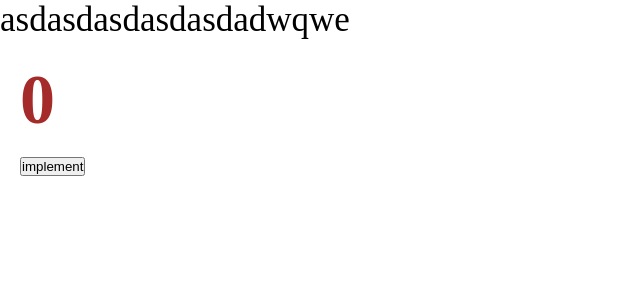
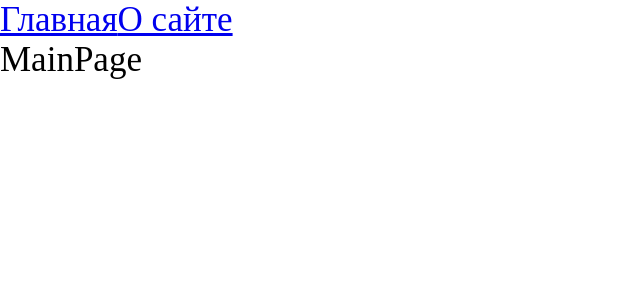
Before and after one commit to BrainWosher/leveling_up_frontend_developer_skill, a React app: page / in a window 1280 px wide. Shown: the top 300 px of the page, without its empty margins (0-640 px from the left). Built offline with nearby package versions, Linux system fonts and the light colour scheme.

Commit message:
Добавил роутинг, Lazy, Suspense

```diff
--- a/package.json
+++ b/package.json
@@ -32,6 +32,7 @@
   },
   "dependencies": {
     "react": "^17.0.2",
-    "react-dom": "^17.0.2"
+    "react-dom": "^17.0.2",
+    "react-router-dom": "^6.2.1"
   }
 }
--- a/src/App.tsx
+++ b/src/App.tsx
@@ -1,12 +1,20 @@
-import React from 'react';
-import { Counter } from './components/Counter';
+import { Link, Route, Routes } from 'react-router-dom';
 import './index.scss';
+import { MainPageAsync } from './pages/MainPage/MainPage.async';
+import { AboutPageAsync } from './pages/AboutPage/AboutPage.async';
+import { Suspense } from 'react';
 
 const App = () => {
   return (
     <div className="app">
-      asdasdasdasdasdadwqwe
-      <Counter />
+      <Link to="/">Главная</Link>
+      <Link to="/about">О сайте</Link>
+      <Suspense fallback={<div> Loading...</div>}>
+        <Routes>
+          <Route path="/about" element={<AboutPageAsync />}></Route>
+          <Route path="/" element={<MainPageAsync />}></Route>
+        </Routes>
+      </Suspense>
     </div>
   );
 };
--- a/src/index.tsx
+++ b/src/index.tsx
@@ -1,4 +1,10 @@
 import { render } from 'react-dom';
+import { BrowserRouter } from 'react-router-dom';
 import App from './App';
 
-render(<App />, document.getElementById('root'));
+render(
+  <BrowserRouter>
+    <App />
+  </BrowserRouter>,
+  document.getElementById('root'),
+);
--- /dev/null
+++ b/src/pages/AboutPage/AboutPage.async.tsx
@@ -0,0 +1,10 @@
+import { lazy } from 'react';
+
+export const AboutPageAsync = lazy(
+  () =>
+    new Promise((resolve) => {
+      //@ts-ignore
+      // сделал для теста, позже уберу
+      setTimeout(() => resolve(import('./AboutPage')), 2000);
+    }),
+);
--- /dev/null
+++ b/src/pages/AboutPage/AboutPage.tsx
@@ -0,0 +1,5 @@
+const AboutPage = () => {
+  return <div>AboutPage</div>;
+};
+
+export default AboutPage;
--- /dev/null
+++ b/src/pages/MainPage/MainPage.async.tsx
@@ -0,0 +1,10 @@
+import { lazy } from 'react';
+
+export const MainPageAsync = lazy(
+  () =>
+    new Promise((resolve) => {
+      //@ts-ignore
+      // сделал для теста, позже уберу
+      setTimeout(() => resolve(import('./MainPage')), 2000);
+    }),
+);
--- /dev/null
+++ b/src/pages/MainPage/MainPage.tsx
@@ -0,0 +1,5 @@
+const MainPage = () => {
+  return <div>MainPage</div>;
+};
+
+export default MainPage;
--- a/tsconfig.json
+++ b/tsconfig.json
@@ -2,8 +2,8 @@
   "compilerOptions": {
     "outDir": "./dist/",
     "noImplicitAny": true,
-    "module": "es6",
     "target": "es5",
+    "module": "esnext",
     "jsx": "react-jsx",
     "allowJs": true,
     "moduleResolution": "node",
@@ -11,6 +11,8 @@
     "esModuleInterop": true,
     "allowSyntheticDefaultImports": true
   },
+  "include": ["src/**/*"],
+  "exclude": ["node_modules"],
   "ts-node": {
     "compilerOptions": {
       "module": "CommonJS"
```
Also changed, not shown: 3 other files (tests, documents, lock files or other folders).
